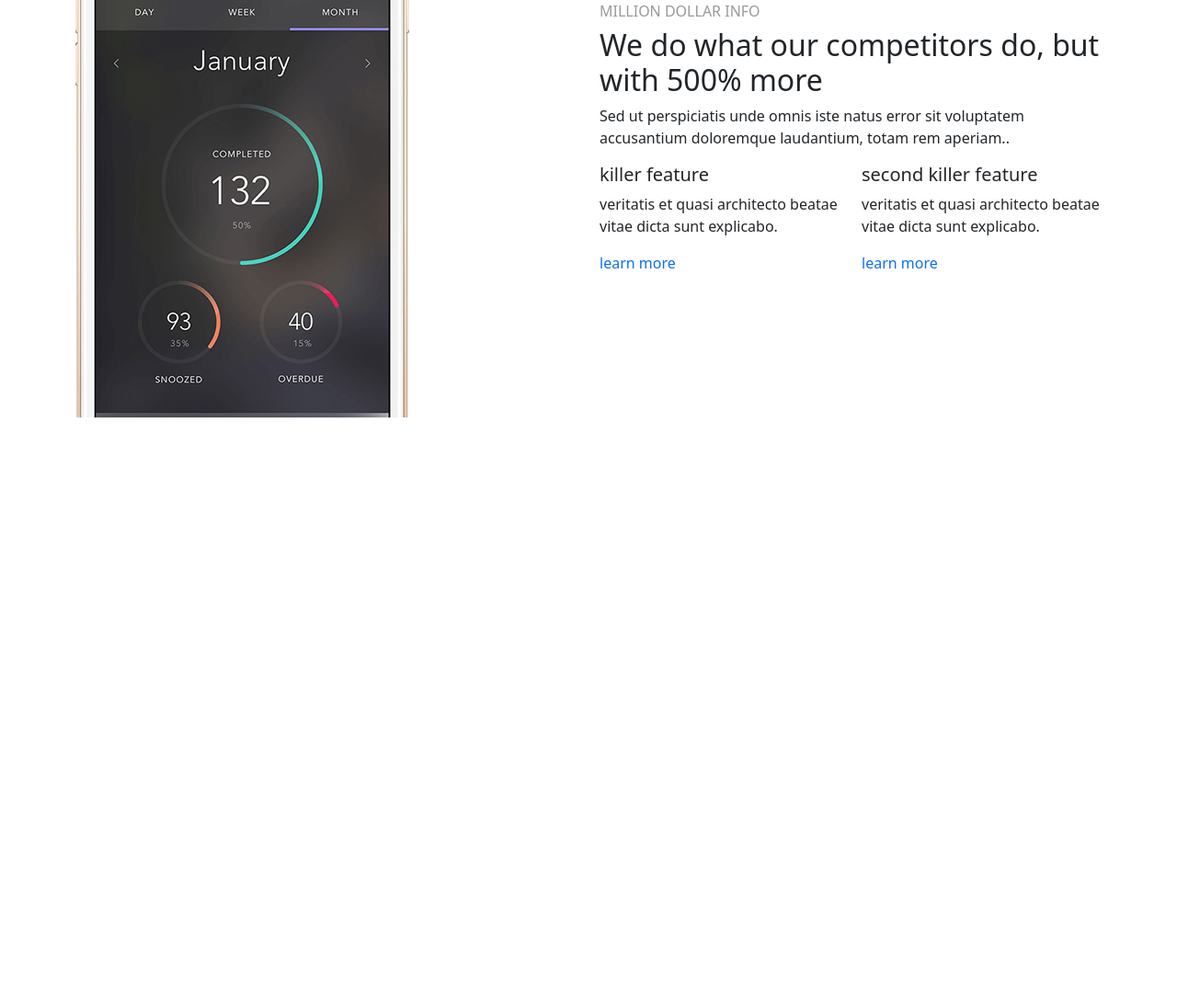
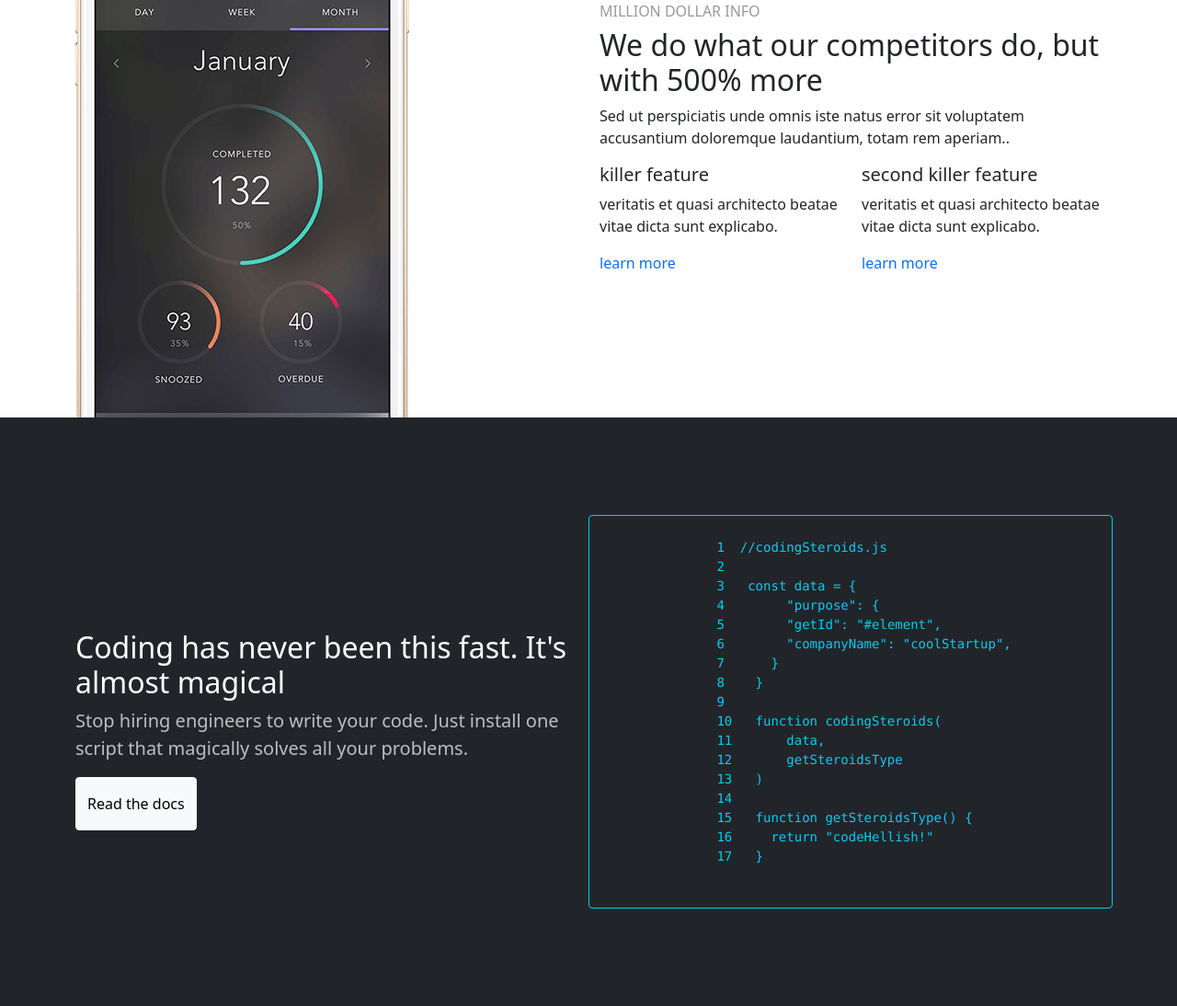
Before and after one commit to AlexandrLisowskiy/laboratory8, a plain HTML site: page index.html in a window 1280 px wide. Shown: the part 1001-2095 px from the top of the page at 92% size. Before the commit the page ends 1455 px from the top, so only its background shows below. Drawn offline with nearby package versions, Linux system fonts and the light colour scheme.

Commit message:
section info2

```diff
--- a/css/style.css
+++ b/css/style.css
@@ -17,3 +17,6 @@
 .d-block {
     text-decoration: none;
 }
+.fill-80-viewport {
+    min-height: 80vh
+}
--- a/index.html
+++ b/index.html
@@ -53,7 +53,38 @@
             </div>
         </div>
     </section>
-    <section id="info--2" class='bg-dark'></section>
+    <section id="info--2" class='bg-dark'>
+        <div class="container">
+            <div class="row align-items-center fill-80-viewport">
+              <div class="col-12 col-md-6 my-5 order-2 order-md-1">
+                <p class="text-uppercase text-white-40"><strong>faster development</strong></p>
+                <h2 class="text-white">Coding has never been this fast. It's almost magical</h2>
+                <p class="lead text-white-70">Stop hiring engineers to write your code.
+                              Just install one script that magically solves all your problems.</p>
+                <a class="btn btn-light d-block d-md-inline-block py-3" href="#" role="button">Read the docs</a>
+              </div>
+              <pre class="col-12 col-md-6 my-5 order-1 order-md-2 py-4 border border-info rounded text-info">
+               <span>1</span> <span> //codingSteroids.js</span>
+               <span>2</span>
+               <span>3</span>   const data = {
+               <span>4</span>        "purpose": {
+               <span>5</span>        "getId": "#element",
+               <span>6</span>        "companyName": "coolStartup",
+               <span>7</span>      }
+               <span>8</span>    }
+               <span>9</span>
+               <span>10</span>   function codingSteroids(
+               <span>11</span>       data,
+               <span>12</span>       getSteroidsType
+               <span>13</span>   )
+               <span>14</span>
+               <span>15</span>   function getSteroidsType() {
+               <span>16</span>     return "codeHellish!"
+               <span>17</span>   }
+               </pre>
+            </div>
+        </div>
+    </section>
     <section id="info--3"></section>
     <section id="featured-on"></section>
     <section id="feature-rundown"></section>
```
